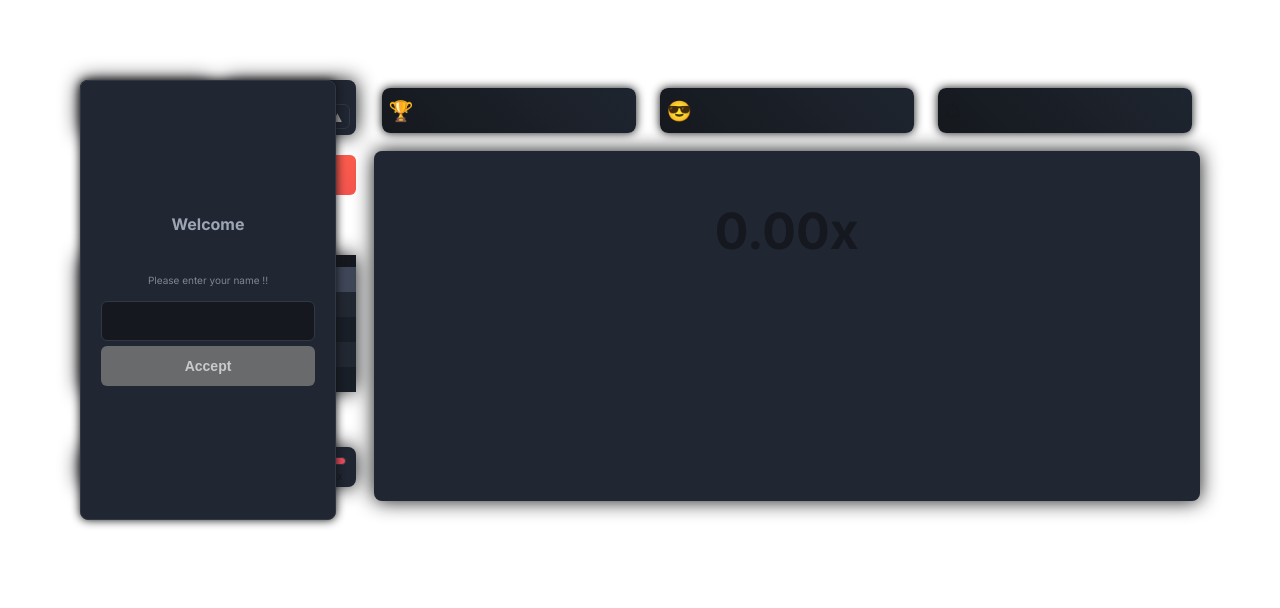
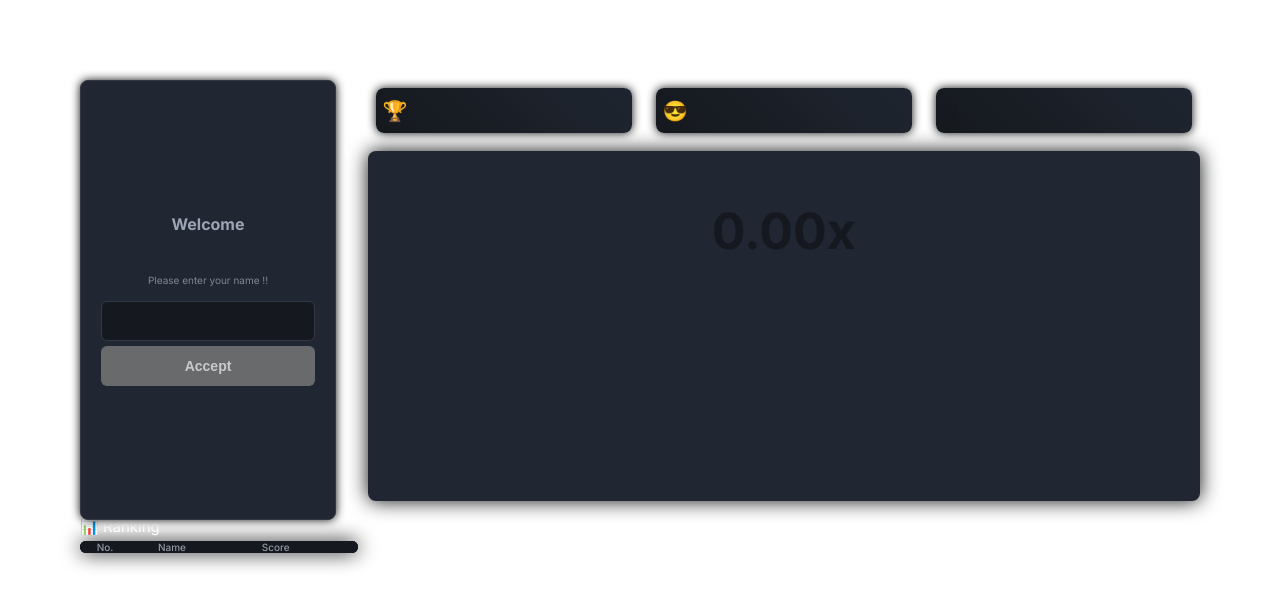
Before and after one commit to Abdullatif-K123/guessnumber, a Next.js app: page / in a window 1280 px wide. Shown: the top 608 px of the page. Built offline with nearby package versions, Linux system fonts and the light colour scheme.

Commit message:
adding the ranking part of the project test

```diff
--- a/app/components/GamingBoard/GamingBoard.tsx
+++ b/app/components/GamingBoard/GamingBoard.tsx
@@ -6,6 +6,7 @@ import CurrentRound from "../CurrentPlayRound/CurrentRound";
 import MultiplierToggle from "../Toggle/MultiplierToggle";
 import { useGameLogic } from "@/app/hooks/useGameBoard";
 import Speed from "../SpeedSlider/Speed";
+import { Toaster } from "react-hot-toast";
 const GamingBoard = () => {
   const {
     speedVal,
@@ -39,15 +40,20 @@ const GamingBoard = () => {
         </div>
       </div>
 
-      <button className={styles.btn} onClick={startFunction}>
-        Start
+      <button
+        className={styles.btn}
+        onClick={startFunction}
+        disabled={animationShow}
+      >
+        {animationShow ? "Started!!" : "Start"}
       </button>
 
-      <div className={styles.title}>Current round</div>
+      <div className={styles.title}>📍 Current round</div>
       <CurrentRound autoPlayersValue={autoPlayerValue} />
 
-      <div className={styles.title}>Speed</div>
+      <div className={styles.title}>⏲ Speed</div>
       <Speed speedValue={speedVal} onSpeedChange={setSpeedVal} />
+      <Toaster />
     </div>
   );
 };
--- a/app/components/GamingBoard/gamingboard.module.css
+++ b/app/components/GamingBoard/gamingboard.module.css
@@ -1,12 +1,12 @@
 .container{
      display: flex;
      flex-direction: column;
-     align-items: center;
      width: 100%;
      height: 100%;
      gap: 20px;
 }
 .controllerToggle{
+    width: 100%;
      display: grid;
      grid-template-columns: 1fr 1fr;
     align-items: center;
@@ -22,8 +22,10 @@ border-radius: 6px;
   font-size: 14px;
   font-weight: 600;
   border: 0;
+  cursor: pointer;
 }
 .btn:disabled{
+    cursor: auto;
     opacity: 1;
     color: #cacaca;
     background: #686a6c;
--- /dev/null
+++ b/app/components/Ranking/Ranking.tsx
@@ -0,0 +1,57 @@
+import React, { useMemo } from "react";
+import styles from "./ranking.module.css";
+import { useSelector } from "react-redux";
+import { RootState } from "@/app/store/store";
+
+interface Player {
+  id: number;
+  name: string;
+  score: number;
+}
+const Ranking = () => {
+  const animation = useSelector(
+    (state: RootState) => state.reduxStore.animShow
+  );
+  const ranking = useSelector(
+    (state: RootState) => state.reduxStore.usersRanking
+  ) as Player[];
+
+  const sortedRanking = useMemo(() => {
+    return [...ranking].sort((a, b) => b.score - a.score);
+  }, [ranking]);
+  return (
+    <div className={styles.container}>
+      <div className={styles.title}>📊 Ranking</div>
+
+      <div className={styles.rankingBox}>
+        <table className={styles.rankingTable}>
+          <thead>
+            <tr>
+              <th>No.</th>
+              <th>Name</th>
+              <th>Score</th>
+            </tr>
+          </thead>
+          <tbody>
+            {sortedRanking.map((player, index) => (
+              <tr
+                key={player.id}
+                className={
+                  player.name === "You" && !animation && player.score !== 0
+                    ? "myResult"
+                    : ""
+                }
+              >
+                <td>{index + 1}</td>
+                <td>{animation || player.score === 0 ? "-" : player.name}</td>
+                <td>{animation || player.score === 0 ? "-" : player.score}</td>
+              </tr>
+            ))}
+          </tbody>
+        </table>
+      </div>
+    </div>
+  );
+};
+
+export default Ranking;
--- /dev/null
+++ b/app/components/Ranking/ranking.module.css
@@ -0,0 +1,49 @@
+.container{
+
+    width: 100%;
+    margin-top: 1rem;
+}
+.title{
+    color: #fff;
+    font-size: 15px;
+    margin-bottom: 5px;
+}
+.rankingBox{
+     overflow: hidden;
+     background: #202632;
+     border-radius: 8px;
+     box-shadow: 0 0 20px #0f1012;
+}
+.rankingTable{
+    border-collapse: collapse;
+    background: #191f27;
+    color: #f2f6ff;
+    font-size: 12px;
+    width: 100%;
+    text-align: center;
+    padding-left: 20px;
+}
+.rankingTable tr th:last-child,
+.rankingTable tr td:last-child{
+     text-align: center;
+}
+.rankingTable th{
+    font-size: 10px;
+    background: #15191f;
+    color: #9098a3;
+    font-weight: 500;
+}
+.rankingTable td {
+     padding: 5px 0;
+}
+
+.rankingTable tr td:last-child,
+.rankingTable tr th:last-child{
+    padding-right: 20px;
+}
+.rankingTable tr:nth-child(2n){
+    background-color:  #222832;;
+}
+table.rankingTable tbody .myResult{
+     background-color: #3f4657; ;
+}
--- a/app/globals.css
+++ b/app/globals.css
@@ -42,7 +42,7 @@ a {
 .mainContainer{
    display: grid;
    grid-template-columns: 1fr 3fr;
-   gap: 18px;
+   gap: 10px;
    width: 100%;
 }
 input {
--- a/app/hooks/useGameBoard.tsx
+++ b/app/hooks/useGameBoard.tsx
@@ -33,16 +33,12 @@ export const useGameLogic = () => {
   // Calculate the timeout duration based on speedValue
   // Starting with the default settings
   const startFunction = () => {
-    if (userBalance <= 0) {
+    if (userBalance <= 0 || userBalance <= pointsValue) {
       toast("Opps you don't have enough points to start", {
         duration: 4000,
         style: {},
         className: "",
         icon: "⚠️",
-        ariaProps: {
-          role: "status",
-          "aria-live": "polite",
-        },
       });
       return;
     }
@@ -59,7 +55,11 @@ export const useGameLogic = () => {
   const updateBalance = () => {
     dispatch(animStateVal(false));
     if (generatedValue >= multiplierValue) {
-      dispatch(updateBalanceVal(userBalance + pointsValue * multiplierValue));
+      dispatch(
+        updateBalanceVal(
+          userBalance - pointsValue + pointsValue * multiplierValue
+        )
+      );
     } else {
       dispatch(updateBalanceVal(userBalance - pointsValue));
     }
--- a/app/page.tsx
+++ b/app/page.tsx
@@ -4,20 +4,27 @@ import Join from "./components/Join/Join";
 import GamingBoard from "./components/GamingBoard/GamingBoard";
 import Info from "./components/Info/Info";
 import GameGraph from "./components/GameGraph/GameGraph";
+import { useSelector } from "react-redux";
+import { RootState } from "./store/store";
+import Ranking from "./components/Ranking/Ranking";
 export default function Home() {
+  const userName = useSelector((state: RootState) => state.reduxStore.userName);
   return (
     <div className={styles.page}>
       <div className="container">
         <div className="mainContainer">
           <div className="boardSection">
             <Join />
-            <GamingBoard />
+            {userName && <GamingBoard />}
           </div>
           <div className="boardSection">
             <Info />
             <GameGraph />
           </div>
         </div>
+        <div className="mainContainer">
+          <Ranking />
+        </div>
       </div>
     </div>
   );
```
